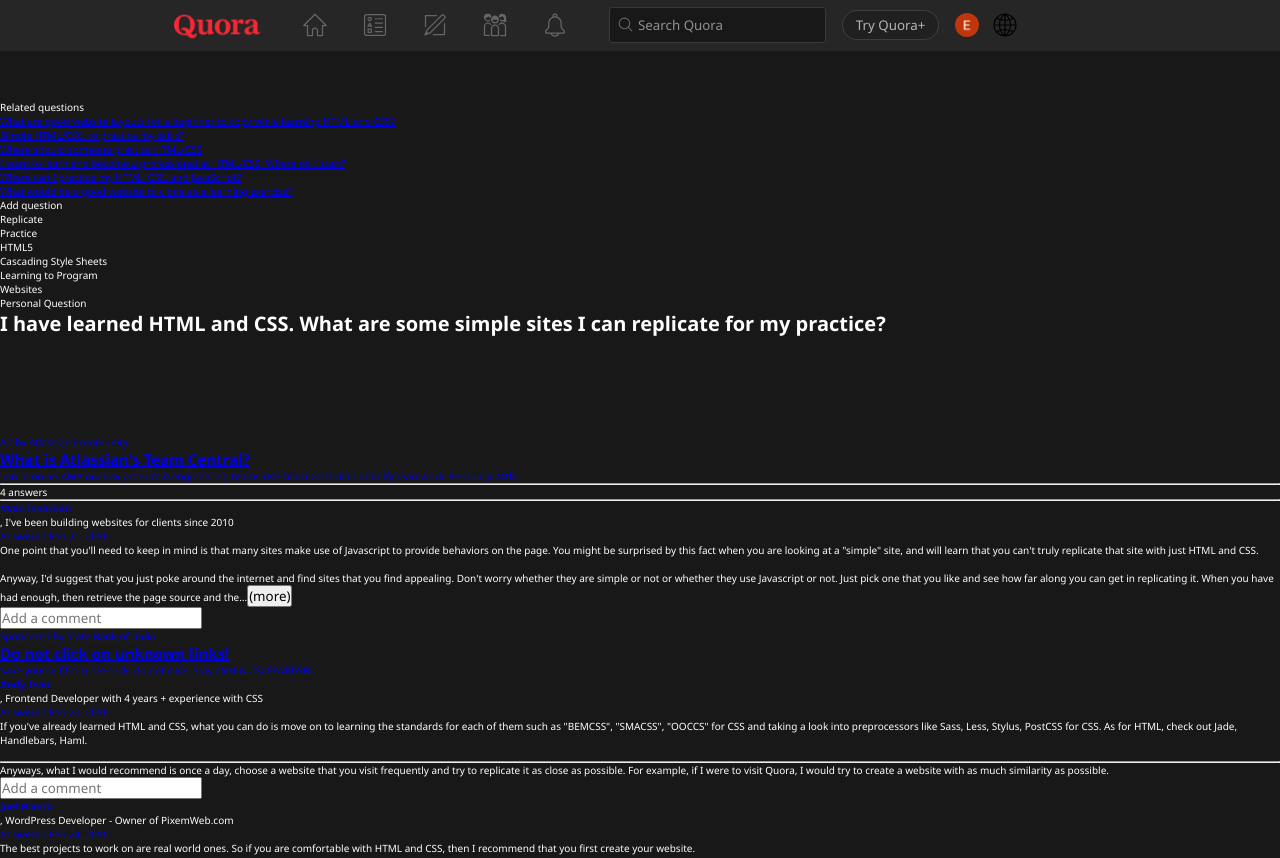
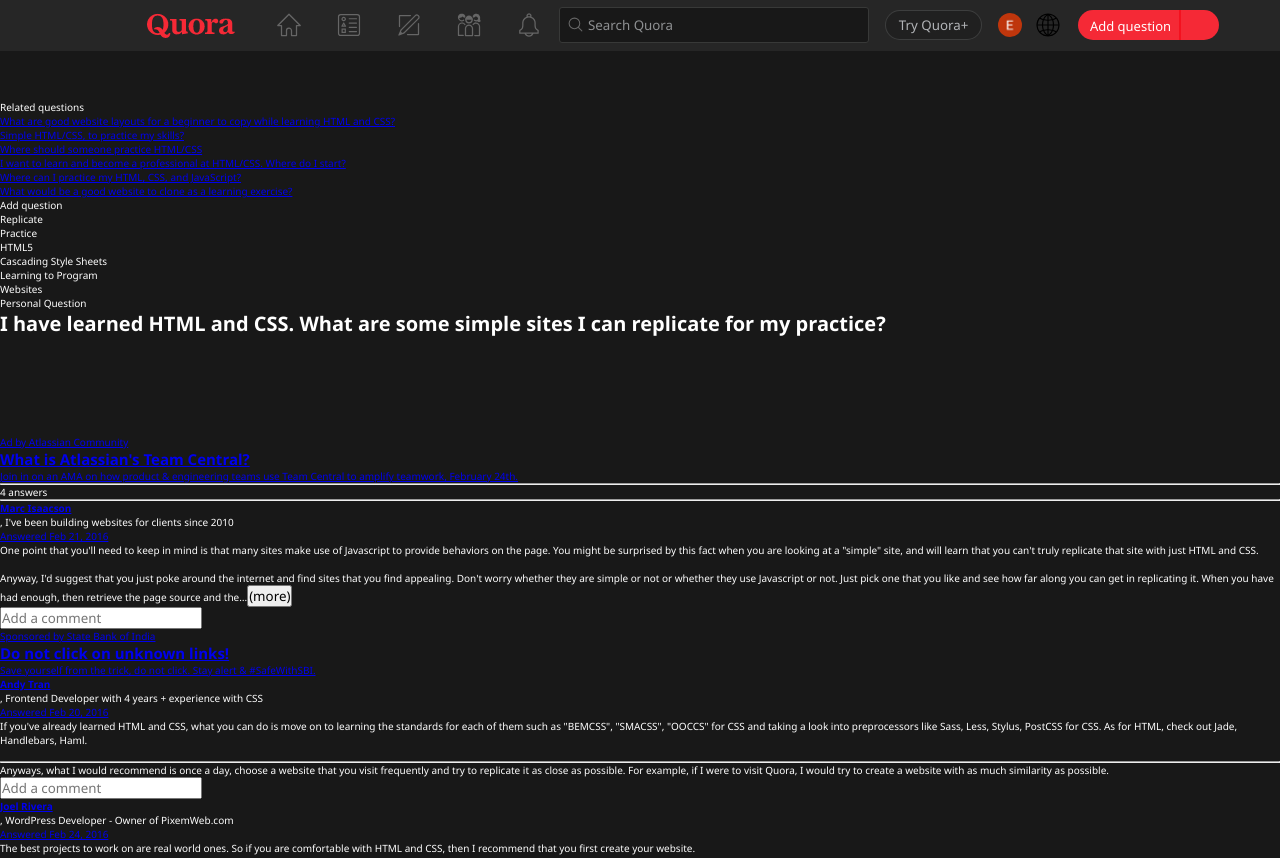
Before and after one commit to Tom4sBeltr4n/quora-replica, a plain HTML site: page index.html in a window 1280 px wide. Shown: the top 858 px of the page. Drawn offline with Linux system fonts and the light colour scheme.

Commit message:
to-do: specified a task dark-mode.css: added styles for the "Add question" button and restructured the icons in the header to follow the page's new look. Also fixed the logo's size and position index.html: changed a div for a button to improve the semantic aspect of my HTML

```diff
--- a/css/dark-mode.css
+++ b/css/dark-mode.css
@@ -34,18 +34,20 @@ header
   display: inline-block;
   width: 100%;
   height: 51px;
-  padding: 0 171px;
+  padding: 0 147px;
   background-color: var(--black-one);
 }
 
 .quora-logo
 {
   /* position */
+  display:inline-block;
   position: absolute;
-  display:inline-block;
+  left: 144px;
+  bottom: 1px;
   /* box model */
-  width: 91px;
-  height: 50px;
+  width: 93px;
+  height: 51px;
   /* fonts */
   /* visual effects */
   background-image: url('../assets/quora-logo.png');
@@ -58,7 +60,7 @@ header
 {
   display: inline-block;
   position: absolute;
-  left: 285px;
+  left: 259px;
   width: 300px;
   height: 50px;
 }
@@ -121,9 +123,9 @@ header>.header--search-bar-container
 {
   display: inline-block;
   position: absolute;
-  left: 609px;
+  left: 559px;
   height: 50px;
-  width: 316px;
+  width: 349px;
 }
 
 .header--search-bar
@@ -131,7 +133,7 @@ header>.header--search-bar-container
   display: inline-block;
   position: absolute;
   height: 36px;
-  width: 217px;
+  width: 310px;
   margin: 7px 0px;
   border-width: 1px;
   padding: 4px 8px 4px 28px;
@@ -163,7 +165,7 @@ header>.header--search-bar-container
 .header--quora-plus
 {
   position: absolute;
-  left: 842px;
+  left: 885px;
   top: 10px;
   height: 30px;
   width: 97px;
@@ -178,7 +180,7 @@ header>.header--search-bar-container
 .dropdown-icon-container
 {
   position: absolute;
-  left: 947px;
+  left: 990px;
   width: 40px;
   height: 50px;
 }
@@ -186,7 +188,7 @@ header>.header--search-bar-container
 header>div:nth-child(6)
 {
   position: absolute;
-  left: 985px;
+  left: 1028px;
 }
 
 .dropdown-icon
@@ -295,6 +297,47 @@ header>div:nth-child(6)
   text-align: left;
 }
 
+/* space left for dropdown */
+.header--new-question
+{
+  display: inline;
+  position: absolute;
+  left: 1078px;
+  top: 10px;
+  height: 30px;
+  width: 103px;
+  padding-top: 1px;
+  padding-left: 7px;
+  padding-bottom: 0px;
+  padding-right: 3px;
+  color: #FFF;
+  font-size: 1.3rem;
+  font-weight: 500;
+  background-color: #F52936;
+  border-width: 0px 2px 0px 0px;
+  border-color: #F4111f;
+  border-style:solid;
+  border-bottom-left-radius: 25px;
+  border-top-left-radius: 25px;
+}
+/* rgb(241,41,54)
+Hover: rgb(244, 22, 36)
+      #F12936 */
+
+.header--create-post
+{
+  display: inline;
+  position: absolute;
+  left: 1181px;
+  top: 10px;
+  height: 30px;
+  width: 38px;
+  background-color: #F52936;
+  border: none;
+  border-bottom-right-radius: 25px;
+  border-top-right-radius: 25px;
+}
+
 /* remember that a, input and span default to inline  */
 aside, main
 {
--- a/index.html
+++ b/index.html
@@ -60,7 +60,8 @@
           </div>
         </div>
       </div>
-      <div class="header--new-question">Add question</div>
+      <button class="header--new-question">Add question</button>
+      <button class="header--create-post"></button>
     </header>
     <aside>
       <p class="aside--descriptor">Related questions</p>
```
Also changed, not shown: to-do.txt.
